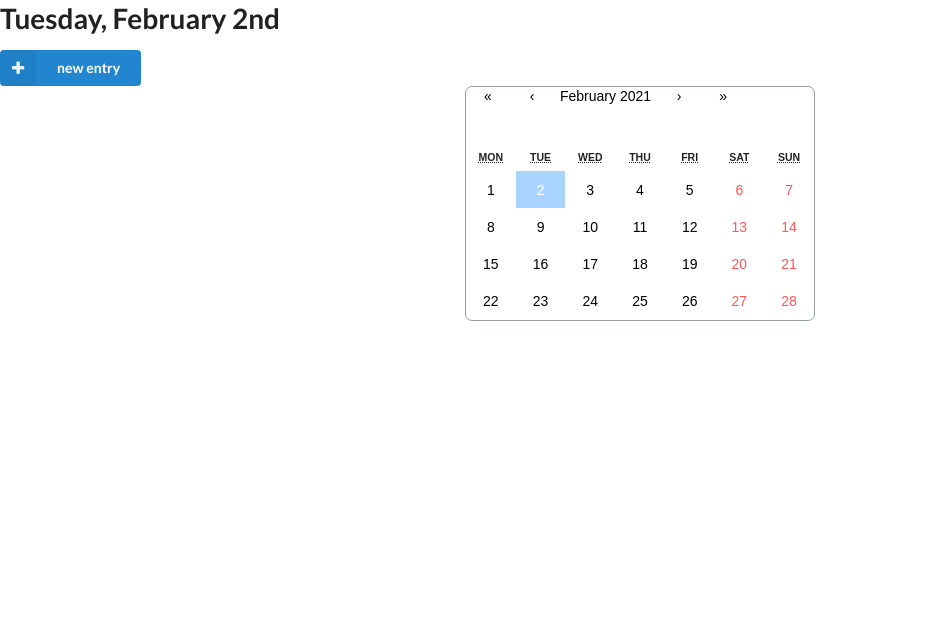
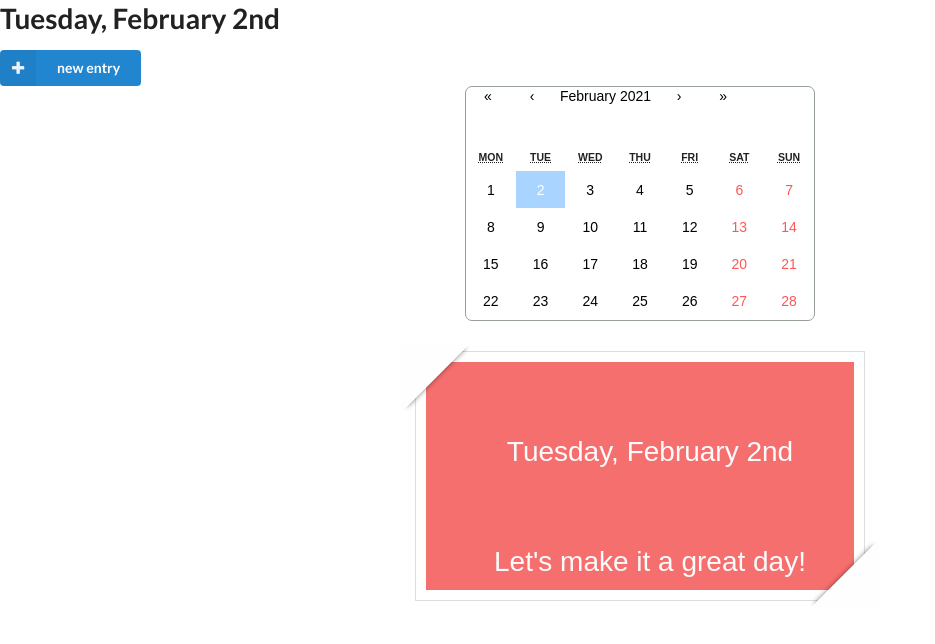
Before and after one commit to thecodeplanner/remindful-frontend, a React (Create React App) app: page /calendar in a window 1280 px wide. Shown: the top 644 px of the page, without its empty margins (0-935 px from the left). Built offline with nearby package versions, Linux system fonts and the light colour scheme.

Commit message:
added colors and labels

```diff
--- a/src/CalendarPage.js
+++ b/src/CalendarPage.js
@@ -47,6 +47,10 @@ function CalendarPage({ days, currentUser }) {
                     onChange={handleChangeDate}
                 />
             </div>
+            <div className='note'>
+                {today}
+                <p>Let's make it a great day!</p>
+            </div>
 
 
         </div>
--- a/src/DayDetails.js
+++ b/src/DayDetails.js
@@ -124,17 +124,17 @@ function NewDay() {
 
             <div className='to-do ui two column grid'>
                 <div className="column" >
-                    <div className='ui raised segment'>
+                    <div className='ui raised segment' style={{backgroundColor: '#fefdca'}}>
 
-                        <a class="ui red ribbon label">Priorities</a>
+                        <a class="ui yellow ribbon label">priorities</a>
                         <h3>To Do:</h3>
                         {taskItems}
                         <TaskForm setAllTasks={handleAddTask} dayId={day.id} />
                     </div>
                 </div>
                 <div className='grateful' column>
-                    <div className=' ui raised segment'>
-                    <a class="ui orange right ribbon label">Thoughts</a>
+                    <div className=' ui raised segment' >
+                    <a class="ui pink right ribbon label">gratification</a>
                         <h3>Today I'm grateful for ...</h3>
 
                         {isEditingEntry ? <EditDay dayEntry={entry} id={day.id} onUpdateEntry={handleUpdateEntry} /> : <div> {entry} </div>}
@@ -146,8 +146,10 @@ function NewDay() {
                         </div>
 
                         <div className='mood'>
+                        <a class="ui violet right ribbon label">mood</a>
+                        <h4> How I'm feeling</h4>
 
-                            {isEditingMood ? <EditMood dayMood={mood} id={day.id} onUpdateMood={handleUpdateMood} /> : <p>Mood: {mood}</p>}
+                            {isEditingMood ? <EditMood dayMood={mood} id={day.id} onUpdateMood={handleUpdateMood} /> : <p>{mood}</p> }
 
                             <div className="actions">
                                 <button className='clear-button' onClick={() => setIsEditingMood(isEditingMood => !isEditingMood)}>
@@ -157,7 +159,7 @@ function NewDay() {
                         </div>
 
                         <div className='ui raised segment'>
-                        <a class="ui blue right ribbon label">Water Intake</a>
+                        <a class="ui blue right ribbon label">daily water intake</a>
                             <h4>I drank {water} oz. of water today</h4>
                         <div>
                                 <button className='update-water' onClick={handleUpdateWaterEight}>
@@ -183,6 +185,7 @@ function NewDay() {
 
 
             <div className='selfcare'>
+            <a class="ui olive right ribbon label">mindfulness</a>
                 <h3>Self-Care Checklist</h3>
                 {selfcareItems}
                 <SelfcareForm dayId={day.id} setAllSelfcare={handleSelfcare} />
--- a/src/index.css
+++ b/src/index.css
@@ -5,6 +5,7 @@ body {
     sans-serif;
   -webkit-font-smoothing: antialiased;
   -moz-osx-font-smoothing: grayscale;
+
 }
 
 code {
@@ -226,3 +227,47 @@ div:hover .actions {
 .day-card {
   cursor: pointer;
 }
+
+
+.note {
+  width: 450px;
+  height: 250px;
+  padding: 10px;
+  border: 1px solid #ddd;
+  background-size: cover;
+	background-clip: content-box;
+  background-color: #f66f6f;
+  box-sizing: border-box;
+  position: relative;
+  margin: auto;
+  top: 30px;
+
+  font: 400 2em/180px 'Oswald', sans-serif;
+  color: #fbfbfb;
+  text-indent: 20px;
+  text-align: center;
+}
+
+.note:after {
+  content: "";
+  display: block;
+  position: absolute;
+  border: 50px solid transparent;
+  border-bottom: 50px solid #fefefe;
+  bottom: -60px;
+  right: -65px;
+  box-shadow: 0px 7px 6px -9px black;
+  transform: rotate(135deg);
+}
+
+.note:before {
+  content: "";
+  display: block;
+  position: absolute;
+  border: 50px solid transparent;
+  border-top: 50px solid #fefefe;
+  top: -60px;
+  left: -65px;
+  box-shadow: 0px -7px 6px -9px black;
+  transform: rotate(135deg);
+}
```
Also changed, not shown: 1 other file (tests, documents, lock files or other folders).
